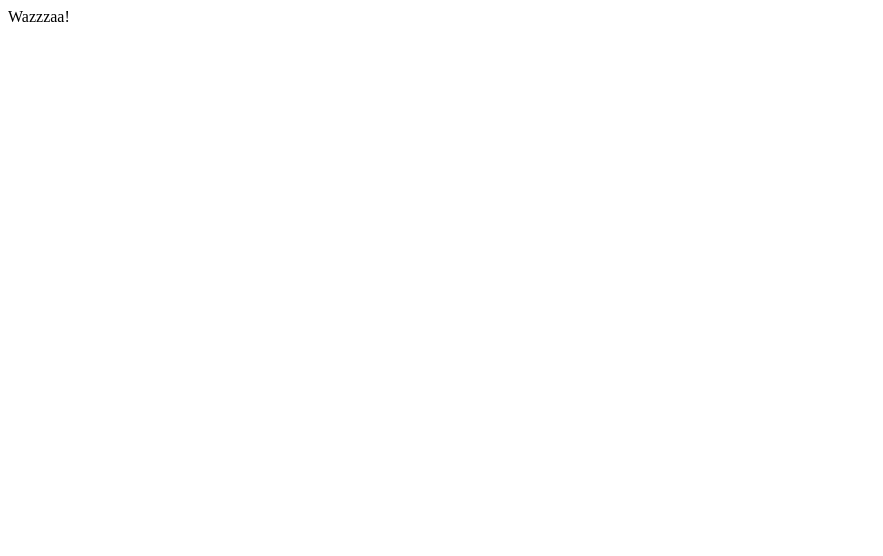
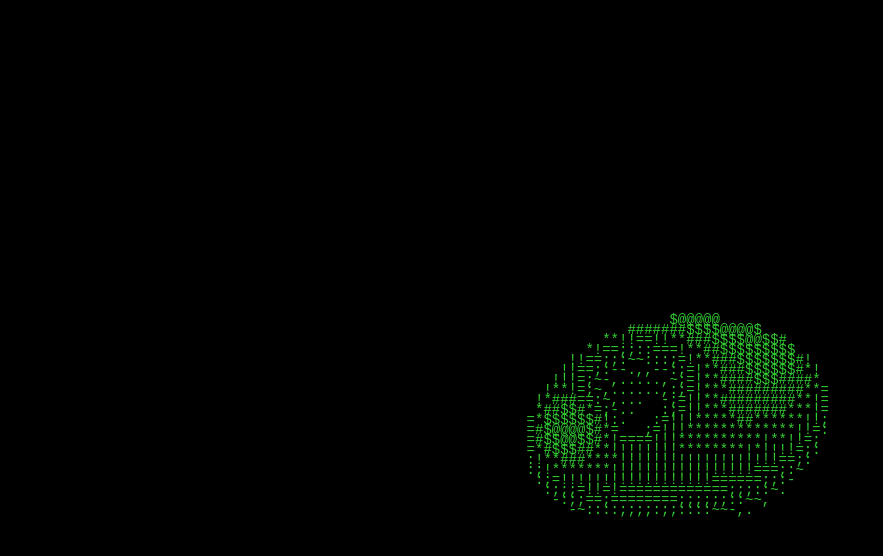
Before and after one commit to Emodidome/emodidome.github.io, a plain HTML site: page templates/donut.html in a window 1280 px wide. Shown: the whole page, without its empty margins (0-883 px from the left). Drawn offline with Linux system fonts and the light colour scheme.

Commit message:
Update donut.html

```diff
--- a/templates/donut.html
+++ b/templates/donut.html
@@ -1 +1,70 @@
-Wazzzaa!
+<!DOCTYPE html>
+<html lang="en">
+<head>
+  <meta charset="UTF-8">
+  <title>Rotating Donut</title>
+  <style>
+    body {
+      background: black;
+      color: limegreen;
+      font-family: monospace;
+      margin: 0;
+      display: flex;
+      justify-content: center;
+      align-items: center;
+      height: 100vh;
+    }
+    pre {
+      white-space: pre;   /* Keep spaces & line breaks */
+      line-height: 10px;  /* Adjust vertical spacing for better shape */
+      font-size: 14px;    /* Adjust for better proportions */
+    }
+  </style>
+</head>
+<body>
+  <pre id="donut"></pre>
+
+  <script>
+    const pre = document.getElementById("donut");
+    let A = 0, B = 0;
+
+    function renderFrame() {
+      let b = Array(1760).fill(" ");
+      let z = Array(1760).fill(0);
+      for (let j = 0; j < 6.28; j += 0.07) {
+        for (let i = 0; i < 6.28; i += 0.02) {
+          let c = Math.sin(i),
+              d = Math.cos(j),
+              e = Math.sin(A),
+              f = Math.sin(j),
+              g = Math.cos(A),
+              h = d + 2,
+              D = 1 / (c * h * e + f * g + 5),
+              l = Math.cos(i),
+              m = Math.cos(B),
+              n = Math.sin(B),
+              t = c * h * g - f * e,
+              x = 0 | (40 + 30 * D * (l * h * m - t * n)),
+              y = 0 | (12 + 15 * D * (l * h * n + t * m)),
+              o = x + 80 * y,
+              N = 0 | (8 * ((f * e - c * d * g) * m - c * d * e - f * g - l * d * n));
+          if (y >= 0 && y < 22 && x >= 0 && x < 80 && D > z[o]) {
+            z[o] = D;
+            b[o] = ".,-~:;=!*#$@"[N > 0 ? N : 0];
+          }
+        }
+      }
+      // Add line breaks every 80 characters to form rows
+      let output = "";
+      for (let k = 0; k < 1760; k++) {
+        output += (k % 80) ? b[k] : "\n";
+      }
+      pre.textContent = output;
+      A += 0.04;
+      B += 0.02;
+    }
+
+    setInterval(renderFrame, 50);
+  </script>
+</body>
+</html>
```
